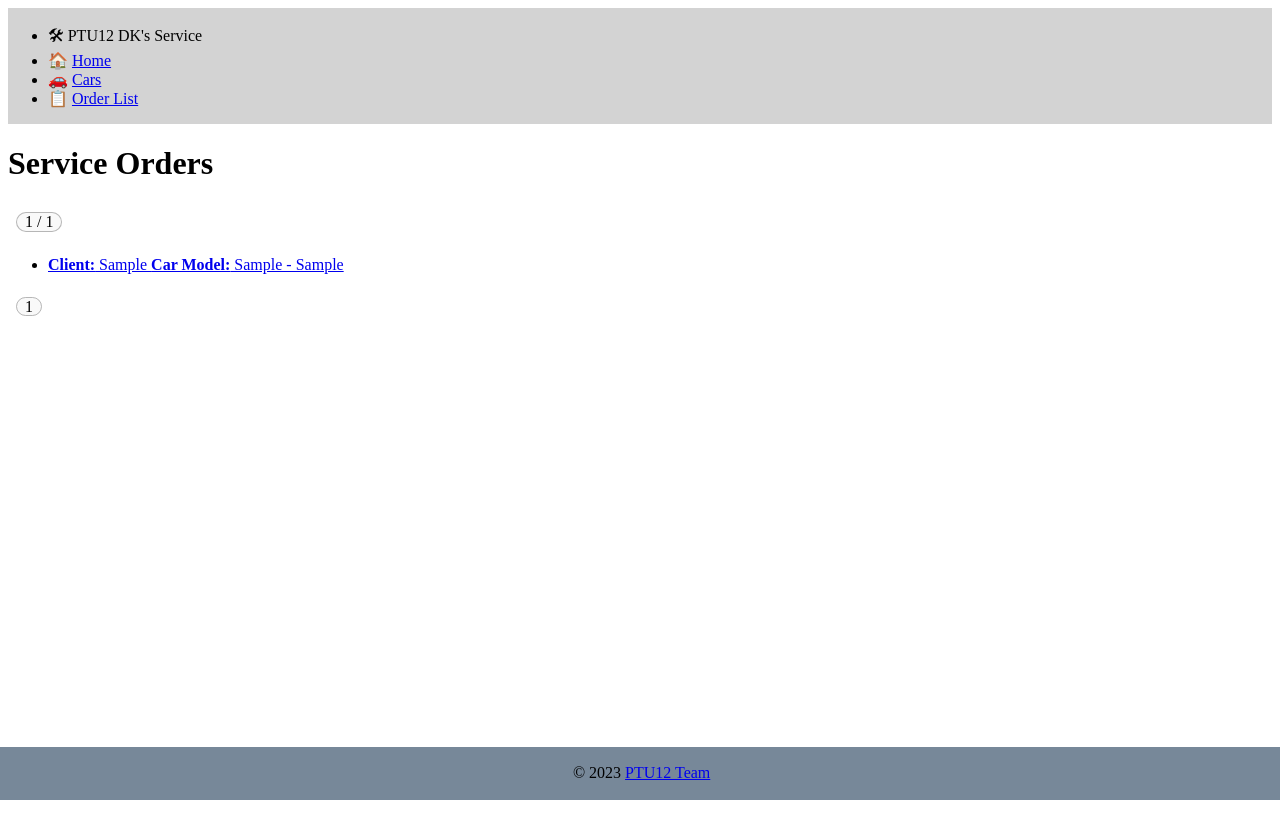
After one commit to DariusKaseta/autoservisas, a Django app: page /orders/ in a window 1280 px wide. The commit adds this page. Run offline with Django 4.2, Linux system fonts and the light colour scheme; tables that the repository leaves empty hold one stand-in row (values such as "Sample post").

Commit message:
function based view, pager + alternative one

```diff
--- a/ptu12_autoservisas/autoservisas/models.py
+++ b/ptu12_autoservisas/autoservisas/models.py
@@ -87,7 +87,7 @@ class OrderEntry(models.Model):
     order = models.ForeignKey(
         Order,
         verbose_name=_("order"),
-        related_name ="order_entries",
+        related_name="order_entries",
         on_delete=models.CASCADE, null=True)
     quantity = models.CharField(_("Quantity"), max_length=50, null=True, blank=True, db_index=True)
     price = models.DecimalField(_("Price"), max_digits=18, decimal_places=2, null=True, db_index=True)
--- a/ptu12_autoservisas/autoservisas/static/style.css
+++ b/ptu12_autoservisas/autoservisas/static/style.css
@@ -1,15 +1,39 @@
-.header {
-    text-align: center;
-    font-size:  32px;
-    color: #333;
-    margin-top:  20px;
-    background-color: lightgreen;
-    padding: 10px;
+body {
+    display: flex;
+    flex-direction: column;
+    min-height: 100vh;
 }
 
 .footer {
     text-align: center;
     background-color: lightslategray;
-    padding: 10px;
-    margin-top: 20px;
+    padding: 0.1rem;
+    margin-top: auto;
+    position: fixed;
+    left: 0;
+    bottom: 0;
+    width: 100%;
 }
+
+.header {
+    background-color: rgb(105, 134, 135);
+}
+
+ul.paginator {
+    list-style: none;
+    padding-inline-start: 0.5rem;
+}
+
+.paginator {
+    display: flex;
+    flex-direction: row;
+    padding: 0.5rem;
+    gap: 0.5rem;
+}
+.paginator a, .paginator .current {
+    text-decoration: none;
+    padding: 0 0.5rem;
+    border: 1px solid #9d9d9db8;
+    background-color: #f9f9f9;
+    border-radius: 0.9rem;
+}
--- /dev/null
+++ b/ptu12_autoservisas/autoservisas/templates/autoservisas/order_list_view.html
@@ -0,0 +1,18 @@
+{% extends 'base.html' %}
+{% block title %}Service Orders {{ block.super }}{% endblock title %}
+{% block content %}
+<h1>Service Orders</h1>
+{% if orders %}
+{% include  "includes/paginator_nav.html" %}
+<ul>
+    {% for order in orders %}
+        <li><a href="{% url 'order_detail' order.pk %}">
+        <strong>Client:</strong> {{ order.car.client }}
+        <strong>Car Model:</strong> {{ order.car.model }}</a></li>
+    {% endfor %}
+</ul>
+{% include  "includes/paginator_pages.html" %}
+{% else %}
+<p>No orders found</p>
+{% endif %}
+{% endblock content %}
--- a/ptu12_autoservisas/autoservisas/templates/base.html
+++ b/ptu12_autoservisas/autoservisas/templates/base.html
@@ -5,18 +5,24 @@
     <meta charset="UTF-8">
     <meta http-equiv="X-UA-Compatible" content="IE=edge">
     <meta name="viewport" content="width=device-width, initial-scale=1.0">
-    <title>{% block title %}PTU12 Ren's Service{% endblock title %}</title>
-    <link rel="stylesheet" href="{% static 'css/style.css' %}">
+    <link rel="stylesheet" href="{% static 'style.css' %}">
+
 </head>
 <body>
-<header>
+<header style="background-color: lightgrey;">
     <ul class="nav">
-        <li class="logo">&#128218; PTU12 DK's Service</li>
-        <li><a href="{% url 'index' %}">Home</a></li>
+        <li class="logo">&#128736; PTU12 DK's Service</li>
+        <li class="logo">&#127968; <a href="{% url 'index' %}">Home</a></li>
+        <li class="logo">&#128663; <a href="{% url 'car_list' %}">Cars</a></li>
+        <li class="logo">&#128203; <a href="{% url 'order_list_view' %}">Order List</a></li>
     </ul>
 </header>
-<main>{% block content %}
-{% endblock content %}</main>
-<footer><p>&copy; 2023 <a href="https://discord.gg/QAUWnqGF" target="_blank">PTU12 Team</a></p></footer>
+<main>
+    {% block content %}
+    {% endblock content %}
+</main>
+<footer class="footer">
+    <p>&copy; 2023 <a href="https://discord.gg/QAUWnqGF" target="_blank">PTU12 Team</a></p>
+</footer>
 </body>
 </html>
--- /dev/null
+++ b/ptu12_autoservisas/autoservisas/templates/includes/paginator_nav.html
@@ -0,0 +1,11 @@
+<div class="paginator">
+    {% if page_obj.has_previous %}
+        <a href="?page=1">&#171;</a>
+        <a href="?page={{ page_obj.previous_page_number }}">&#8592;</a>
+    {% endif %}
+    <span class="current">{{ page_obj.number }} / {{ page_obj.paginator.num_pages }}</span>
+    {% if page_obj.has_next %}
+        <a href="?page={{ page_obj.next_page_number }}">&#8594;</a>
+        <a href="?page={{ page_obj.paginator.num_pages }}">&#187;</a>
+    {% endif %}
+</div>
--- /dev/null
+++ b/ptu12_autoservisas/autoservisas/templates/includes/paginator_pages.html
@@ -0,0 +1,11 @@
+<ul class="paginator">
+    {% for number in page_obj.paginator.page_range %}
+    <li>
+      {% if page_obj.number != number %}
+          <a href="?page={{ number }}">{{ number }}</a>
+      {% else %}
+            <span class="current">{{ number }} </span>
+      {% endif %}
+    </li>
+    {% endfor %}
+</ul>
--- a/ptu12_autoservisas/autoservisas/urls.py
+++ b/ptu12_autoservisas/autoservisas/urls.py
@@ -1,8 +1,11 @@
 from django.urls import path
 from . import views
-from .views import index
+from .views import index, car_list, car_detail, OrderListView
 
 urlpatterns = [
-    path("", views.index, name="index")
-
+    path("", views.index, name="index"),
+    path("cars/", views.car_list, name="car_list"),
+    path("car_detail/<int:pk>/", views.car_detail, name="car_detail"),
+    path("orders/", views.OrderListView.as_view(), name="order_list_view"),
+    path("orders/<int:pk>/", views.OrderDetailView.as_view(), name="order_detail"),
 ]
--- a/ptu12_autoservisas/autoservisas/views.py
+++ b/ptu12_autoservisas/autoservisas/views.py
@@ -1,6 +1,12 @@
-from django.shortcuts import render
-from django.http import HttpResponse
-from .models import Service, Car, OrderEntry
+from typing import Any
+from django.db.models.query import QuerySet
+from django.shortcuts import render, get_object_or_404
+from django.core.paginator import Paginator
+from .models import Service, Car, OrderEntry, CarModel, Order
+from django.views import View , generic
+from django.views.generic import ListView
+
+
 # Create your views here.
 
 def index(request):
@@ -12,6 +18,44 @@ def index(request):
         "num_service" : num_service,
         "num_car" : num_car,
         "num_completed_services" : num_completed_services,
-
     }
     return render(request, "autoservisas/index.html", context)
+
+def car_list(request):
+    paginator = Paginator(Car.objects.all(), 3)
+    car_list = paginator.get_page(request.GET.get("page"))
+    return render(request, "autoservisas/car_list.html", {
+        "car_list" : car_list,
+    })
+
+def car_detail(request, pk: int):
+    car_detail = get_object_or_404(Car, pk=pk)
+    context = {
+        "car" : car_detail
+    }
+    return render(request, "autoservisas/car_detail.html", context)
+
+class OrderListView(generic.ListView):
+    model = Order
+    paginate_by = 5
+    context_object_name = "orders"
+    template_name = "autoservisas/order_list_view.html"
+
+    def get_queryset(self):
+        return super().get_queryset().prefetch_related("order_entries")
+
+class OrderDetailView(generic.DetailView):
+    model = Order
+    template_name = "autoservisas/order_detail.html"
+    context_object_name = "order"
+
+    def get_queryset(self):
+        return super().get_queryset().prefetch_related("order_entries")
+
+
+# def order_detail(request, pk):
+#     order = get_object_or_404(Order, pk=pk)
+#     context = {
+#         "order" : order
+#     }
+#     return render(request, "autoservisas/order_detail.html", context)
```
Also changed, not shown: ptu12_autoservisas/autoservisas/templates/autoservisas/car_detail.html (added, +12 -0 lines), ptu12_autoservisas/autoservisas/templates/autoservisas/car_list.html (added, +20 -0 lines), ptu12_autoservisas/autoservisas/templates/autoservisas/order_detail.html (added, +26 -0 lines), 1 other file.
